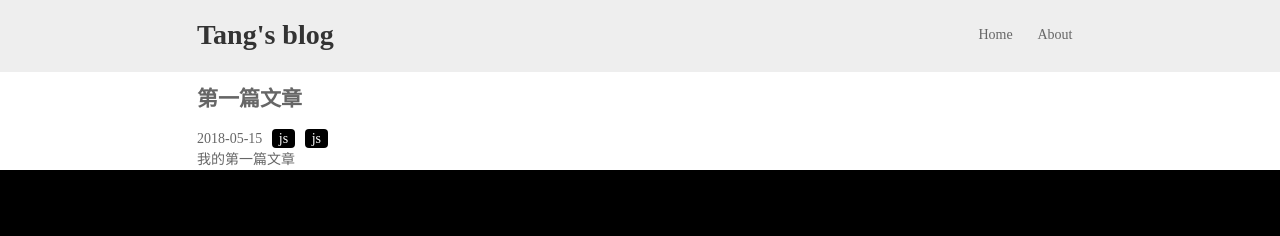
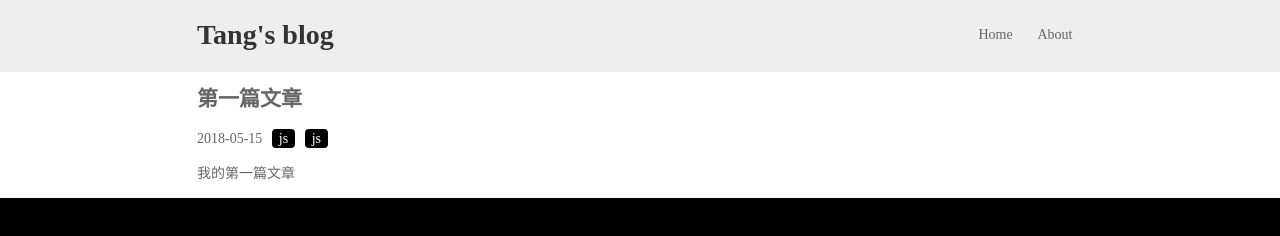
Before and after one commit to xiaomingTang/tang_blog, a website: page articles/first-article/index.html in a window 1280 px wide. Drawn offline with nearby package versions, Linux system fonts and the light colour scheme.

Commit message:
beautify article page

```diff
--- a/articles/first-article/index.html
+++ b/articles/first-article/index.html
@@ -40,7 +40,7 @@
       <span class="tag tag-javascript">js</span>
       <span class="tag tag-javascript">js</span>
     </div>
-    <div id="content">
+    <div class="content" id="content">
       <!-- 正文写在此处 -->
       <!-- if highlight needed -->
       <!-- <pre><code class="lang-js"></code></pre> -->
--- a/css/article.less
+++ b/css/article.less
@@ -2,3 +2,6 @@ pre code {
   max-height: 300px;
   overflow-y: auto;
 }
+.content {
+  padding: 1em 0;
+}
```
Also changed, not shown: 1 other file.
